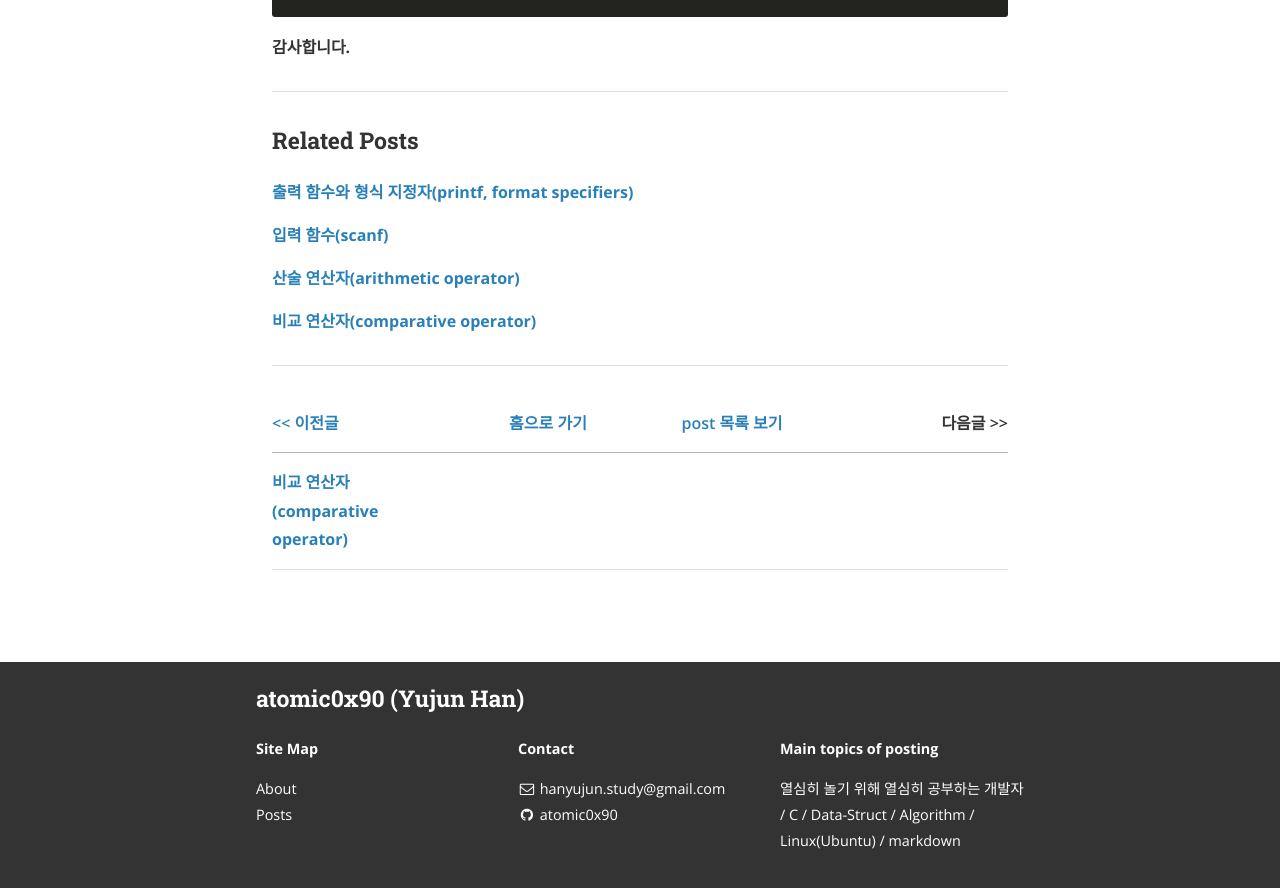
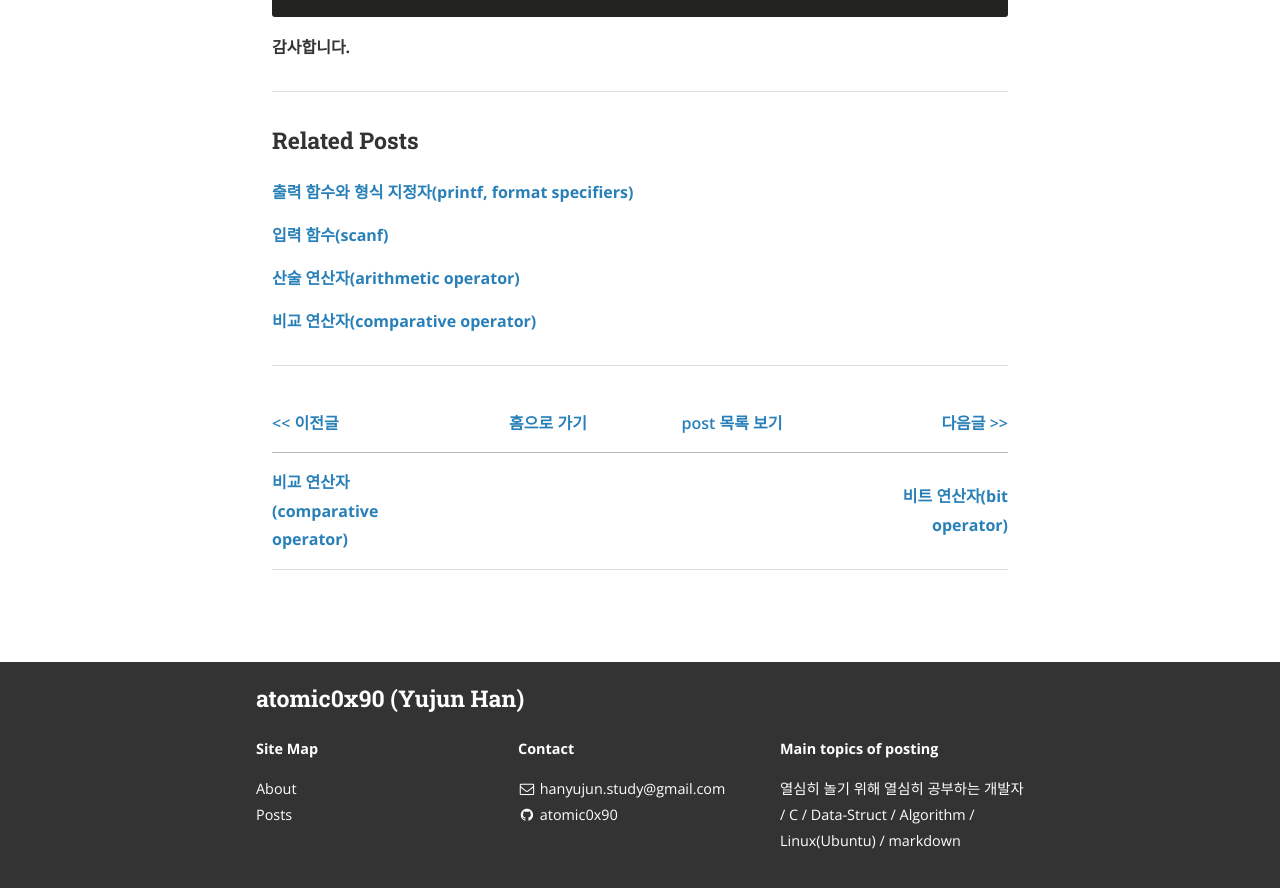
Before and after one commit to atomic0x90/atomic0x90.github.io, a Jekyll site: the page built from _posts/2019-06-15-logical-operator.markdown, in a window 1280 px wide and 900 px high, scrolled down 3600 px. Shown: the top 888 px of the window. Built offline with Jekyll 4.4.1, drawn with Linux system fonts in a browser that asks for light colours; nearby versions of some CDN libraries; comment, search, counter and statistics services are not loaded.

Commit message:
Update next post link

```diff
--- a/_posts/2019-06-15-logical-operator.markdown
+++ b/_posts/2019-06-15-logical-operator.markdown
@@ -141,9 +141,9 @@ b || b : 0
 
 
 
-[\<\< 이전글][5]        |[홈으로 가기][6]       |[post 목록 보기][7]    |다음글 \>\>
+[\<\< 이전글][5]        |[홈으로 가기][6]       |[post 목록 보기][7]    |[다음글 \>\>][8]
 ------                  |:------:               |:------:               |------:
-**[비교 연산자(comparative operator)][5]**   |                       |                       |
+**[비교 연산자(comparative operator)][5]**   |                       |                       |**[비트 연산자(bit operator)][8]**
 
 
 
@@ -161,7 +161,7 @@ b || b : 0
 [5]: https://atomic0x90.github.io/c-language/2019/06/14/comparative-operator.html "비교 연산자"
 [6]: https://atomic0x90.github.io/ "home"
 [7]: https://atomic0x90.github.io/posts/ "posts"
-
+[8]: https://atomic0x90.github.io/c-language/2019/06/16/bit-operator.html "비트 연산자"
 
 
 {% if site.disqus-shortname %}{% include disqus_comments.html %}{% endif %}
```
